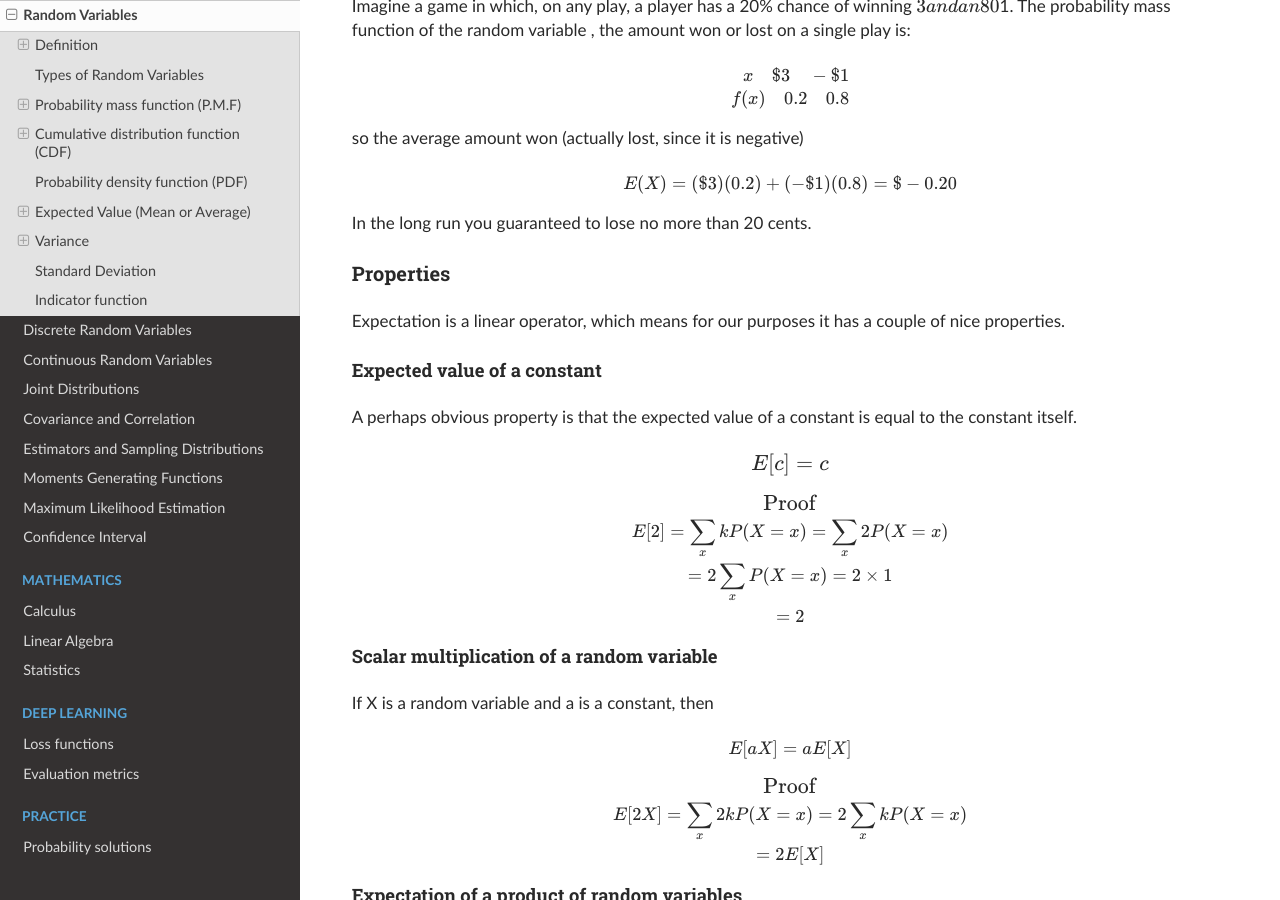
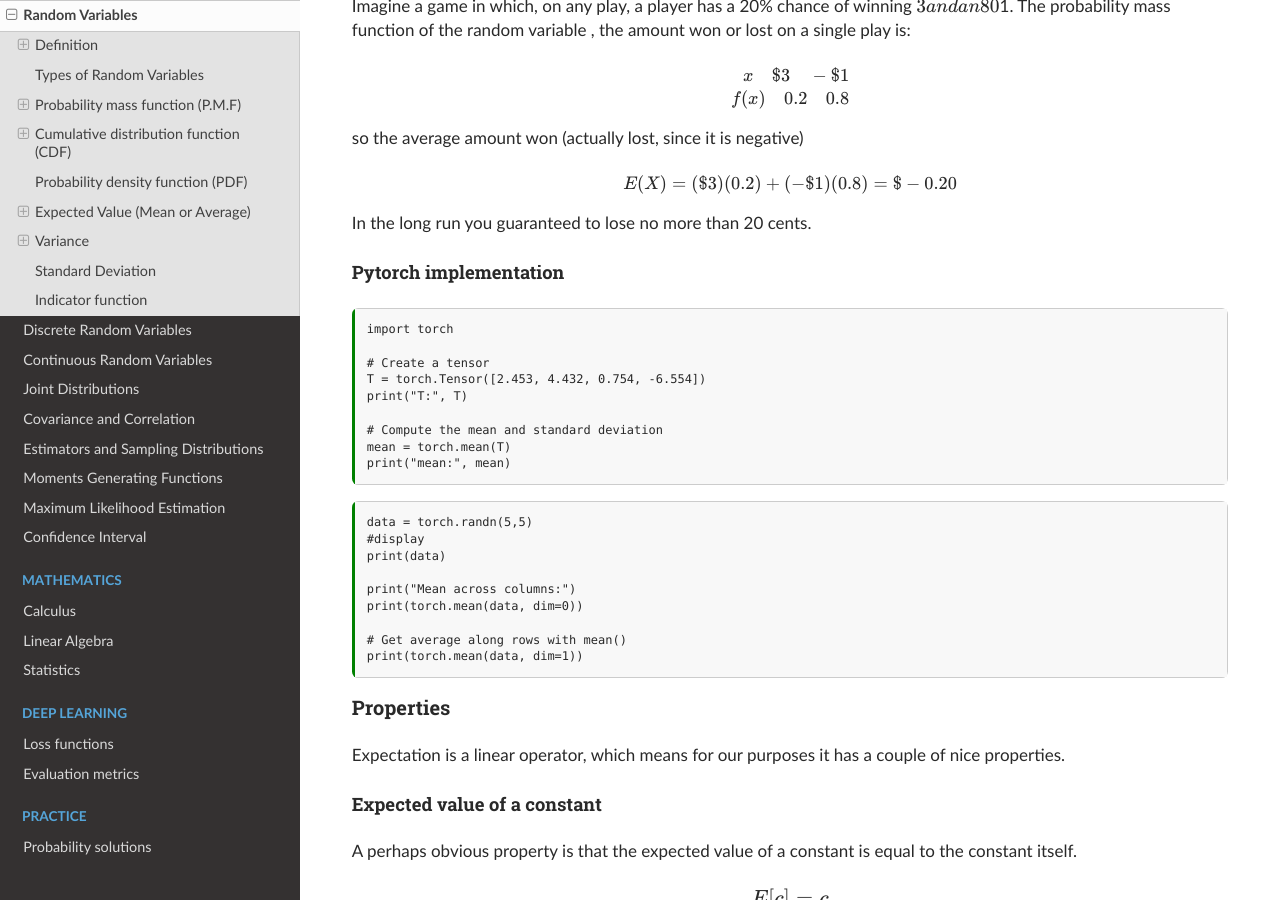
Before and after one commit to akkefa/ml-notes, a Sphinx documentation site: the page built from docs/probability/random_variable.md, in a window 1280 px wide and 900 px high, scrolled down 4122 px. Built offline with Sphinx 7.4.7 and the Read the Docs theme 2.0.0, drawn with Linux system fonts in a browser that asks for light colours.

Commit message:
new changes

````diff
--- a/docs/probability/random_variable.md
+++ b/docs/probability/random_variable.md
@@ -184,6 +190,33 @@ $$
 
 In the long run you guaranteed to lose no more than 20 cents.
 
+#### Pytorch implementation
+
+```{code-cell}
+import torch
+
+# Create a tensor
+T = torch.Tensor([2.453, 4.432, 0.754, -6.554])
+print("T:", T)
+
+# Compute the mean and standard deviation
+mean = torch.mean(T)
+print("mean:", mean)
+```
+
+```{code-cell}
+data = torch.randn(5,5)
+#display
+print(data)
+
+print("Mean across columns:")
+print(torch.mean(data, dim=0))
+
+# Get average along rows with mean()
+print(torch.mean(data, dim=1))
+```
+
+
 ### Properties
 Expectation is a linear operator, which means for our purposes it has a couple of nice properties.
 
````
Also changed, not shown: other parts of docs/probability/random_variable.md (+6 -0 lines).
